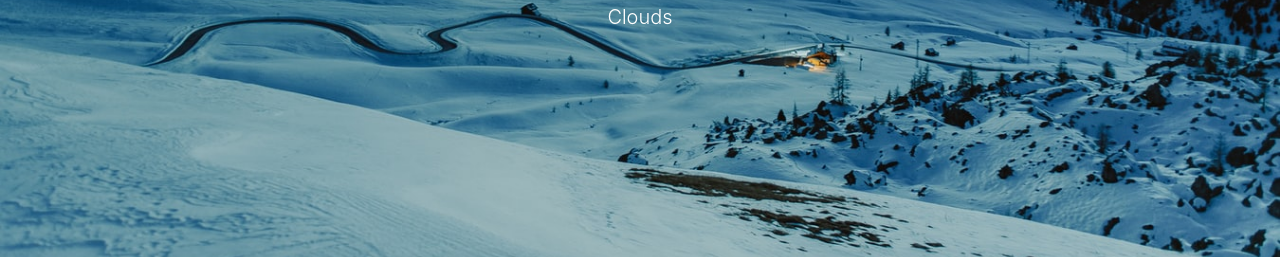
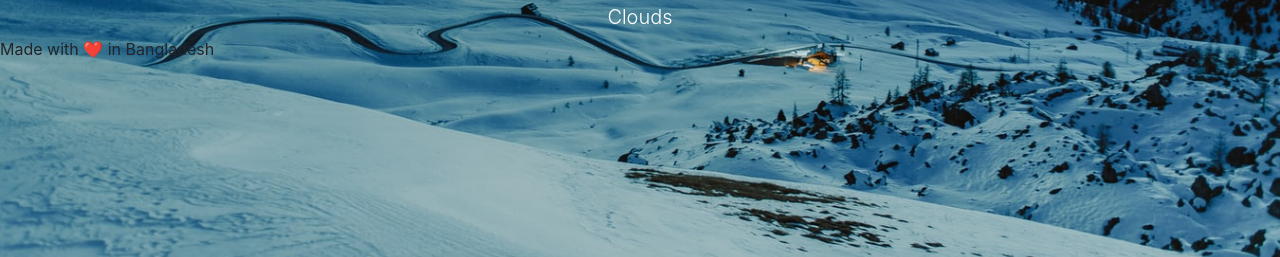
Before and after one commit to Zahid-Hasan-Shuvo/temperature-search, a plain HTML site: page index.html in a window 1280 px wide. Shown: the part 543-800 px from the top of the page. Drawn offline with nearby package versions, Linux system fonts and the light colour scheme.

Commit message:
added a line in index.html file

```diff
--- a/index.html
+++ b/index.html
@@ -28,6 +28,7 @@
                 </div>
             </div>
         </form>
+
         <div class="weather-status text-white text-center">
             <img id="weather-icon" src="https://openweathermap.org/img/wn/02d@2x.png" alt="">
             <h1 id="city">Dhaka</h1>
@@ -36,6 +37,7 @@
         </div>
     </div>
     <script src="js/app.js"></script>
+    <p>Made with ❤️ in Bangladesh</p>
 </body>
 
 </html>
```
